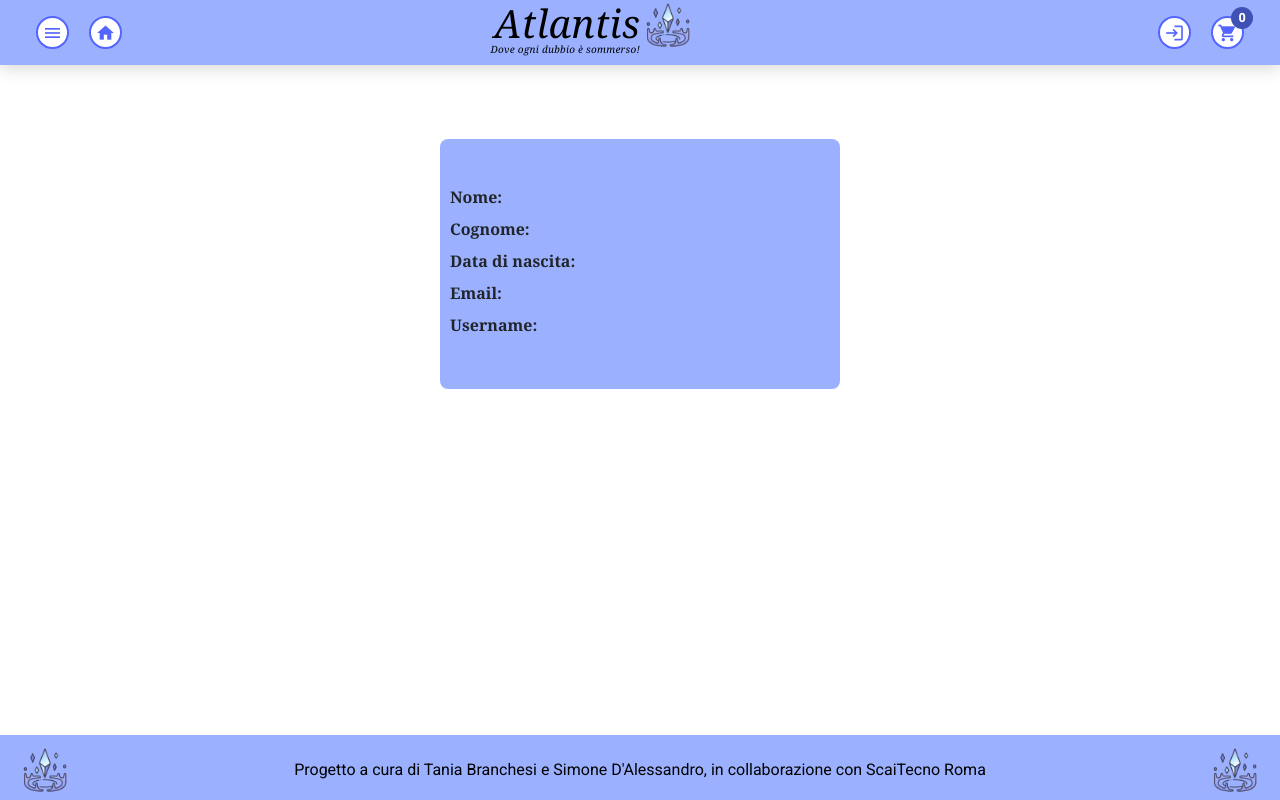
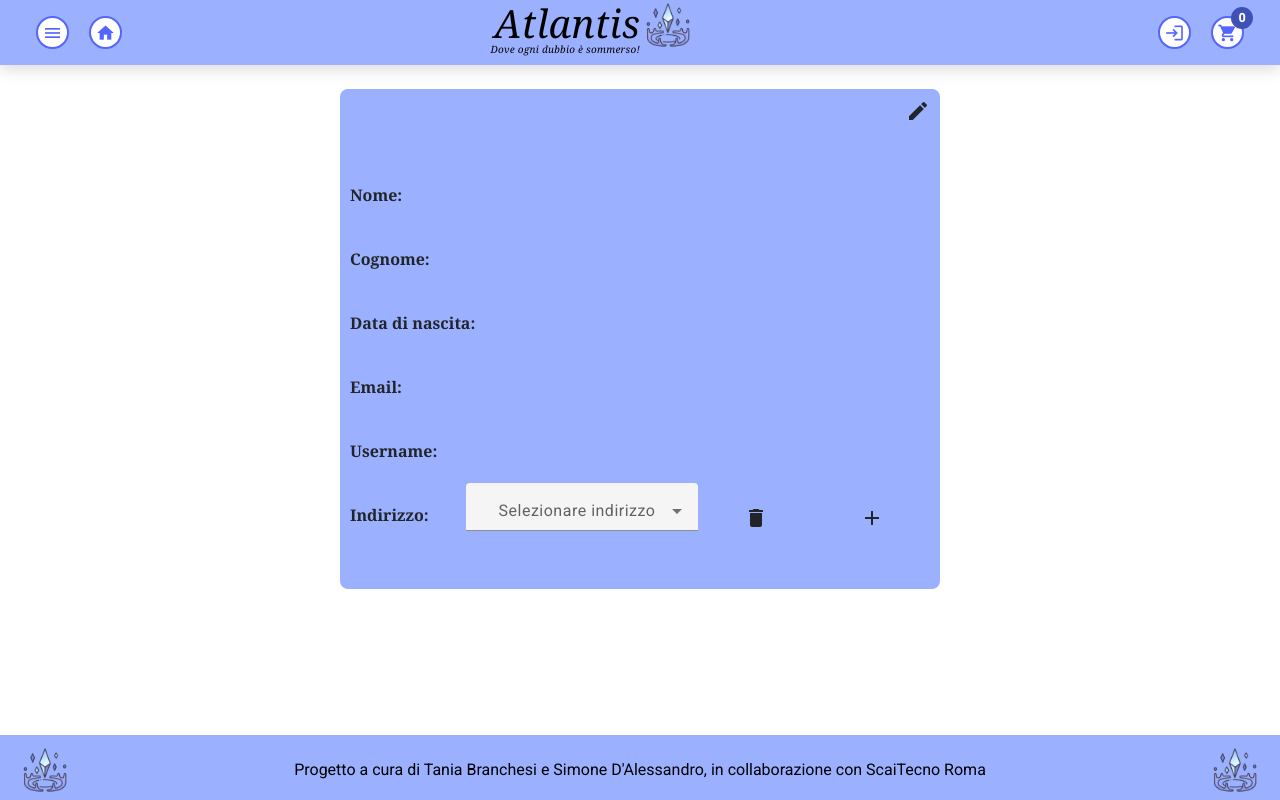
Before and after one commit to TaniaBra/atlantis, an Angular app: page /profilo in a window 1280 px wide. Built offline with nearby package versions, Linux system fonts and the light colour scheme.

Commit message:
Aggiunta sezione indirizzi e icona per la modifica dei dati

```diff
--- a/src/app/components/profile/profile.component.css
+++ b/src/app/components/profile/profile.component.css
@@ -1,20 +1,62 @@
 .profile-info-container {
-    background-color:#9bb1ff;
+    background-color: #9bb1ff;
     border-radius: 8px;
     padding: 10px;
-    width: 400px;
-    height: 250px;
+    width: 600px;
+    height: 500px;
     margin: 0 auto;
-    margin-top: 50px;
     font-family: Georgia, 'Times New Roman', Times, serif;
-    line-height: 2;
+    line-height: 4;
 }
 
-.profile-info-container img {
-    max-width: 100px !important;
-    max-height: 50px !important;
+.avatar-container{
+    display: flex;
+}
+
+.immagine-avatar{
+    width: 50%;
+}
+
+.immagine-avatar img{
+    max-width: 60px !important;
+    max-height: 60px !important;
+}
+
+.modifica{
+    display: flex;
+    width: 50%;
+    justify-content: end;
 }
 
 .profile-info-container span {
-    display: block;        /* Ogni informazione su una nuova riga */
+    display: block;
+    /* Ogni informazione su una nuova riga */
 }
+
+.indirizzo-container {
+    display: flex;
+    width: 100%;
+}
+
+.indirizzo-container span {
+    width: 20%;
+}
+
+mat-form-field {
+    max-height: 70px;
+    width: 40%;
+    text-align: center;
+}
+
+.icons {
+    display: flex;
+    font-size: 28px;
+    justify-content: right;
+    align-items: center;
+    width: 40%;
+}
+
+.azioni{
+    width: 100%;
+    text-align: center;
+}
--- a/src/app/components/profile/profile.component.html
+++ b/src/app/components/profile/profile.component.html
@@ -1,10 +1,29 @@
 <div class="profile-info-container">
-    <div>
-        <img mat-card-image [src]="loggedUser?.urlAvatar"/>
+  <div class="avatar-container">
+    <div class="immagine-avatar">
+      <img mat-card-image [src]="loggedUser?.urlAvatar" />
     </div>
-    <span><strong>Nome: </strong>{{loggedUser?.nome}}</span>
-    <span><strong>Cognome: </strong>{{loggedUser?.cognome}}</span>
-    <span><strong>Data di nascita: </strong>{{loggedUser?.dateOfBirth}}</span>
-    <span><strong>Email: </strong>{{loggedUser?.email}}</span>
-    <span><strong>Username: </strong>{{loggedUser?.username}}</span>
+    <div class="modifica">
+      <mat-icon fontIcon="edit" matTooltip="Modifica"></mat-icon>
+    </div>
+  </div>
+  <span><strong>Nome: </strong>{{loggedUser?.nome}}</span>
+  <span><strong>Cognome: </strong>{{loggedUser?.cognome}}</span>
+  <span><strong>Data di nascita: </strong>{{loggedUser?.dateOfBirth}}</span>
+  <span><strong>Email: </strong>{{loggedUser?.email}}</span>
+  <span><strong>Username: </strong>{{loggedUser?.username}}</span>
+  <div class="indirizzo-container">
+    <span><strong>Indirizzo: </strong></span>
+    <mat-form-field>
+      <mat-select [(value)]="selezionato" placeholder="Selezionare indirizzo">
+        <mat-option value="opzione1">Indirizzo 1 </mat-option>
+        <mat-option value="opzione1">Indirizzo 2 </mat-option>
+        <mat-option value="opzione1">Indirizzo 3 </mat-option>
+      </mat-select>
+    </mat-form-field>
+    <div class="icons">
+      <mat-icon fontIcon="delete" matTooltip="Elimina indirizzo" class="azioni">
+      </mat-icon><mat-icon fontIcon="add" matTooltip="Aggiungi indirizzo" class="azioni"></mat-icon>
+    </div>
+  </div>
 </div>
--- a/src/app/components/profile/profile.component.ts
+++ b/src/app/components/profile/profile.component.ts
@@ -10,6 +10,7 @@
 export class ProfileComponent {
 
   loggedUser?: Utente;
+  selezionato = "";
 
   constructor(private loginService: LoginService) { }
 
```
